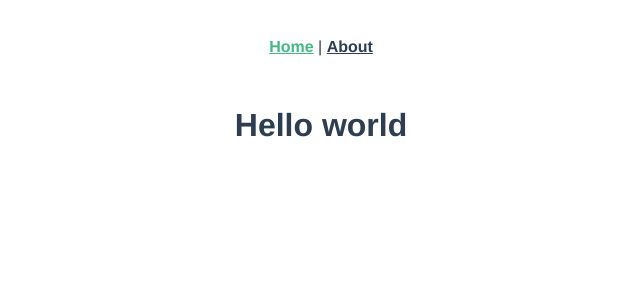
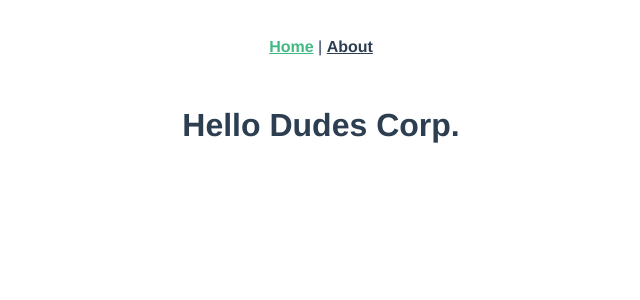
Before and after one commit to DudesCorporation/royal-todo, a Vue app: page / in a window 1280 px wide. Shown: the top 300 px of the page, without its empty margins (319-959 px from the left). Built offline with nearby package versions, Linux system fonts and the light colour scheme.

Commit message:
rename header title

```diff
--- a/src/components/MainHeader.vue
+++ b/src/components/MainHeader.vue
@@ -1,5 +1,5 @@
 <template>
   <div>
-    <h1>Hello world</h1>
+    <h1>Hello Dudes Corp.</h1>
   </div>
 </template>
```
